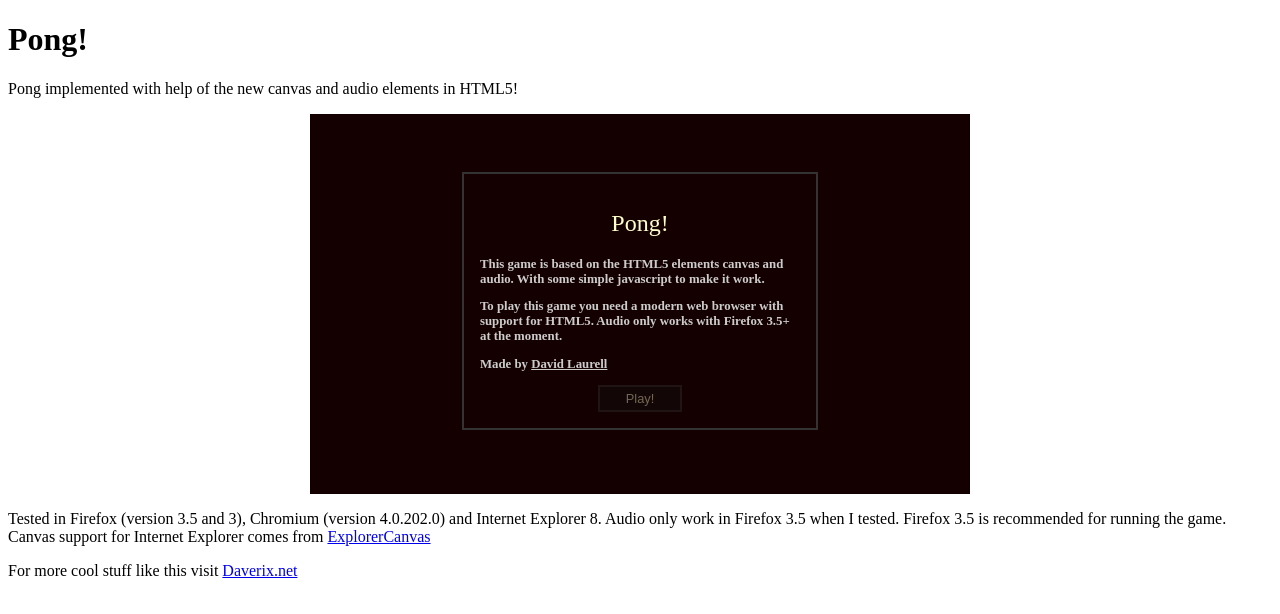
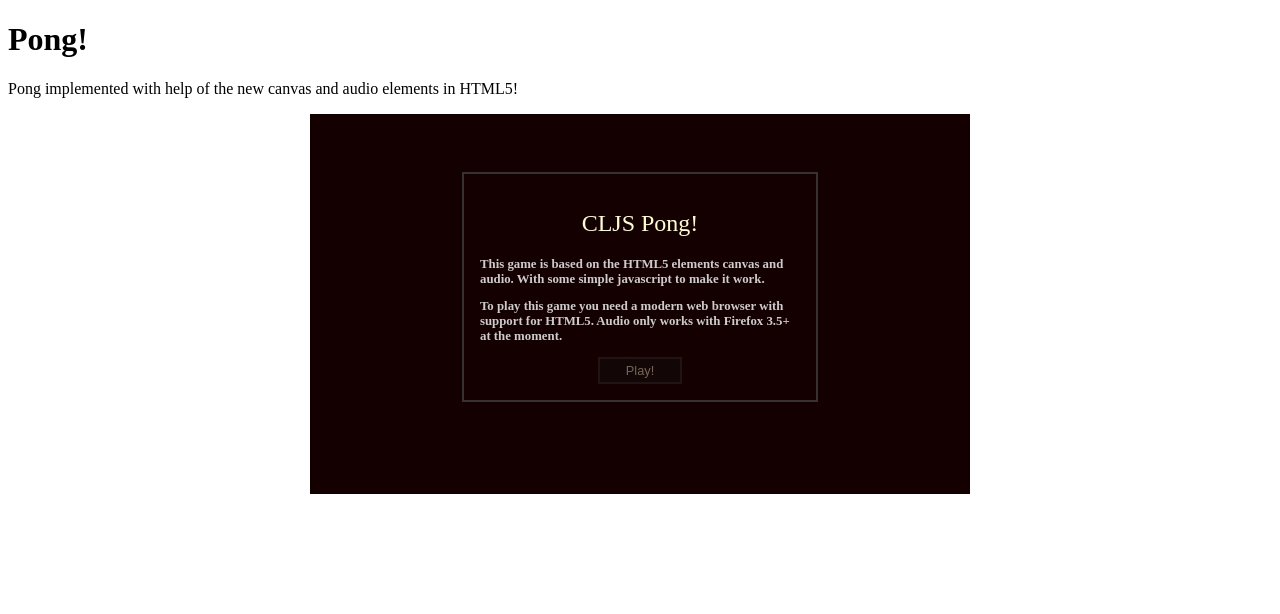
Before and after one commit to newsomc/cljs-pong, a plain HTML site: page resources/public/index.html in a window 1280 px wide. Drawn offline with nearby package versions, Linux system fonts and the light colour scheme; a script that the page names is missing.

Commit message:
HTML mods.

```diff
--- a/resources/public/index.html
+++ b/resources/public/index.html
@@ -16,17 +16,15 @@
 <article>
 	<div id="gamediv">
 		<div id="titleScreen">
-			<h1>Pong!</h1>
+			<h1>CLJS Pong!</h1>
 			<p>This game is based on the HTML5 elements <b>canvas</b> and <b>audio</b>. With some simple javascript to make it work.</p>
 			<p>To play this game you need a modern web browser with support for HTML5. Audio only works with Firefox 3.5+ at the moment.</p>
-			<p class="vcard">Made by <a href="http://daverix.net/" class="url fn" target="_top" rel="me">David Laurell</a></p>
 			<button id="playButton">Play!</button>
 		</div>
 		<div id="playScreen">
 			<canvas width="640" height="360" id="canvas">
 				<p>Your browser <b>does not</b> support HTML5!</p>
 				<p>Download <a href="http://firefox.com">Firefox3.6</a> for the full experience or another with good HTML5 support. The game is tested in Firefox 3.0+, Chromium 4+, Chrome 4 beta, Opera and Internet Explorer 8. To get the audio to work you are required to use Firefox for the moment.</p>
-				<p>Visit the <a href="http://daverix.net/projects/pong/">project page</a> for more info.</p>
 			</canvas>
 			<div id="computerScore">0</div>
 			<div id="playerScore">0</div>
@@ -40,8 +38,6 @@
 </article>
 
 <footer>
-	<p>Tested in Firefox (version 3.5 and 3), Chromium (version 4.0.202.0) and Internet Explorer 8. Audio only work in Firefox 3.5 when I tested. Firefox 3.5 is recommended for running the game. Canvas support for Internet Explorer comes from <a href="http://code.google.com/p/explorercanvas/">ExplorerCanvas</a></p>
-	<p>For more cool stuff like this visit <a href="http://daverix.net">Daverix.net</a></p>
 </footer>
 
 <audio id="bounce-left" autobuffer>
@@ -56,6 +52,7 @@
 	<source src="bom.wav" type="audio/x-wav" />
 	<source src="bom.ogg" type="audio/ogg" />
 </audio>
+<script src="jquery-1.8.3.min.js"></script>
 <script src="js/main.js"></script>
 </body>
 </html>
```
